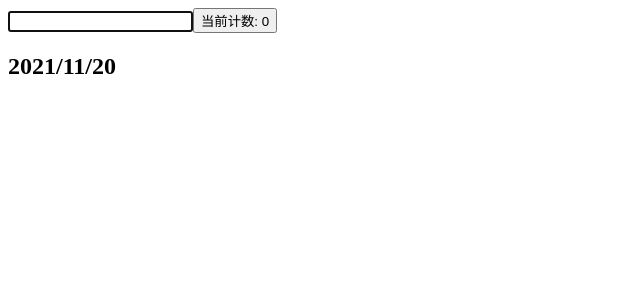
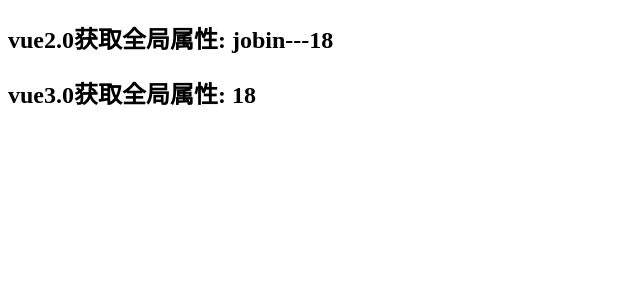
Before and after one commit to jobinben/Vue3-learning, a Vue app in the folder Vue3/: page / in a window 1280 px wide. Shown: the top 300 px of the page, without its empty margins (0-640 px from the left). Built offline with nearby package versions, Linux system fonts and the light colour scheme.

Commit message:
插件的使用和全局属性的获取

```diff
--- a/Vue3/index.html
+++ b/Vue3/index.html
@@ -8,6 +8,9 @@
   </head>
   <body>
     <div id="app"></div>
+
+    <!-- 供给teleport组件测试的div -->
+    <div id="outer"></div>
     <script type="module" src="/src/main.js"></script>
   </body>
 </html>
--- /dev/null
+++ b/Vue3/src/components/22_teleport内置组件介绍/App.vue
@@ -0,0 +1,24 @@
+<!-- author: 大冰 -->
+<template>
+    <div>
+        <!-- 把dom移动到指定位置 -->
+        <teleport to='#outer'>
+            <home/>
+            <h2>teleport内置组件使用</h2>
+            <h2>可以把dom元素移到指定位置，可以把dom元素移出#app的div</h2>
+        </teleport>
+
+    </div>
+</template>
+
+<script>
+import Home from "./Home.vue"
+export default {
+    components: {
+        Home
+    }
+}
+</script>
+<style scoped>
+
+</style>
--- /dev/null
+++ b/Vue3/src/components/23_获取vue实例的全局属性/App.vue
@@ -0,0 +1,34 @@
+<!-- author: 大冰 -->
+<template>
+    <div>
+        <h2>vue2.0获取全局属性: {{ name }}</h2>
+        <h2>vue3.0获取全局属性: {{ age }}</h2>
+    </div>
+</template>
+
+<script>
+import { getCurrentInstance } from 'vue'
+export default {
+    data() {
+        return {
+            name: '',
+        }
+    },
+
+    mounted() {
+        this.name = this.$showName
+    },
+    // 上面是vue2获取全局属性
+    // 下面是vue3获取全局属性 要借助 getCurrentInstance 获取当前vue实例
+    setup() {
+        const instance = getCurrentInstance()
+        let age = instance.appContext.config.globalProperties.$showAge
+
+        return {
+            age
+        }
+    },
+}
+</script>
+<style scoped>
+</style>
--- /dev/null
+++ b/Vue3/src/components/plugins/plugin_function.js
@@ -0,0 +1,8 @@
+export default function(app) {
+    // 如果插件是函数方式创建，第一个形参就是vue的实例
+
+    console.log('vue App: ', app)
+
+    // 也来注册一个属性
+    app.config.globalProperties.$showAge = 18
+}
--- /dev/null
+++ b/Vue3/src/components/plugins/plugin_object.js
@@ -0,0 +1,7 @@
+export default {
+    // 导出一个对象的插件，在install函数可以取到app也就是vue的实例
+    install(app) {
+        // 尝试给vue添加一个全局属性
+        app.config.globalProperties.$showName = 'jobin---18'
+    }
+}
--- a/Vue3/src/main.js
+++ b/Vue3/src/main.js
@@ -1,12 +1,12 @@
 import { createApp } from "vue"
-import App from "./components/21_directive自定义指令/App.vue"
-import registerDirectives from "./components/directives/index"
+import App from "./components/23_获取vue实例的全局属性/App.vue"
+// import registerDirectives from "./components/directives/index"
 
 // createApp(App).mount("#app")
 const app = createApp(App)
 
 // 注册指令方法一
-registerDirectives(app)
+// registerDirectives(app)
 
 // 全局指令
 // app.directive('focus', {
@@ -15,4 +15,12 @@
 //     }
 // })
 
+// 使用插件
+import pluginsObject from "./components/plugins/plugin_object"
+import pluginsFunction from "./components/plugins/plugin_function"
+
+app.use(pluginsObject) // 注册安装对象插件
+
+app.use(pluginsFunction) // 注册安装函数插件
+
 app.mount('#app')
```
Also changed, not shown: Vue3/src/components/22_teleport内置组件介绍/Home.vue (added, +17 -0 lines).
